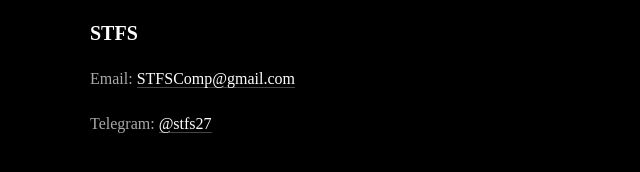
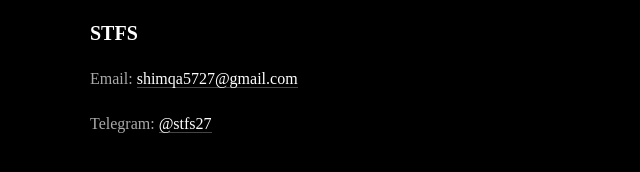
Before and after one commit to Shimqa27/STFSpostcardd, a plain HTML site: page index.html in a window 1280 px wide. Shown: the part 3170-3342 px from the top of the page, 0-640 px from the left. Drawn offline with Linux system fonts and the light colour scheme.

Commit message:
index.html

```diff
--- a/index.html
+++ b/index.html
@@ -289,9 +289,9 @@
 
         <div style="color:#aaa; font-size:16px; line-height:1.8;">
             <p>Email:
-                <a href="mailto:STFSComp@gmail.com"
+                <a href="mailto:shimqa5727@gmail.com"
                     style="color:white; text-decoration:none; border-bottom:1px solid #444; transition:0.3s;">
-                    STFSComp@gmail.com
+                    shimqa5727@gmail.com
                 </a>
             </p>
 
```
